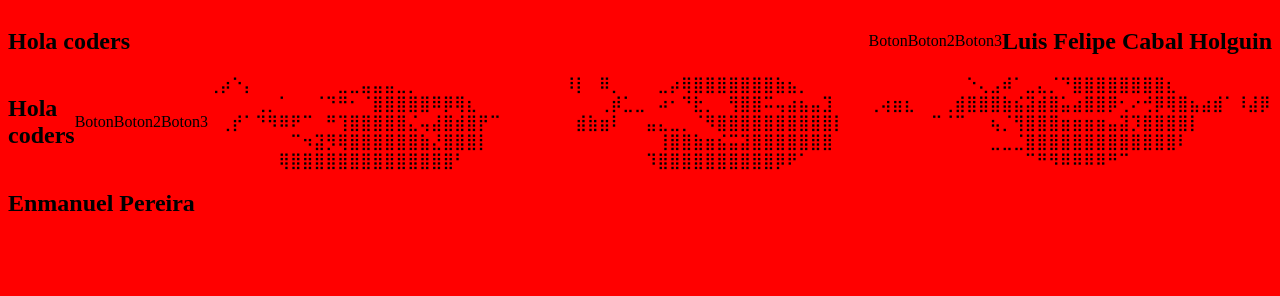
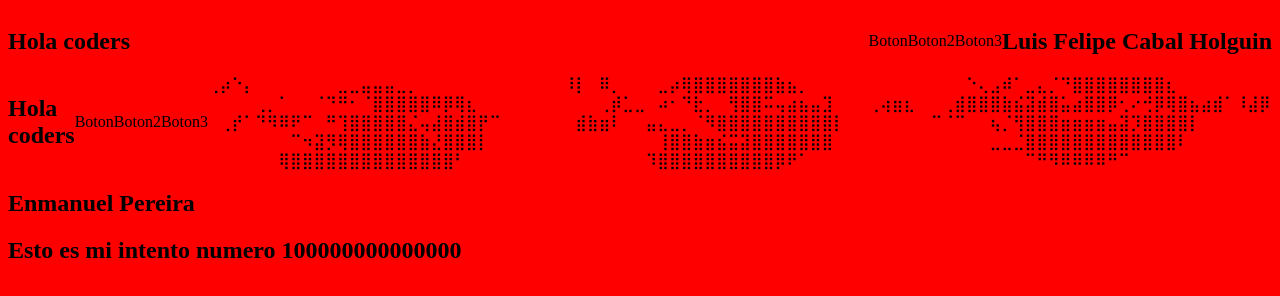
Before and after one commit to iElectro13/prueba-gitflow, a plain HTML site: page index.html in a window 1280 px wide. Drawn offline with Linux system fonts and the light colour scheme.

Commit message:
esto e sotro intento

```diff
--- a/index.html
+++ b/index.html
@@ -23,7 +23,7 @@
         <h1>Hola coders</h1>
         <div class="nav">
             <div>Boton</div>
-            <div>Boton2 </div>
+            <div>Boton2</div>
             <div>Boton3</div>
 
             ⢀⡴⠑⡄⠀⠀⠀⠀⠀⠀⠀⣀⣀⣤⣤⣤⣀⡀⠀⠀⠀⠀⠀⠀⠀⠀⠀⠀⠀⠀
@@ -44,6 +44,7 @@
         </div>
     </nav>
     <h2>Enmanuel Pereira</h2>
+    <h2>Esto es mi intento numero 100000000000000 </h2>
 </body>
 
 </html>
```
